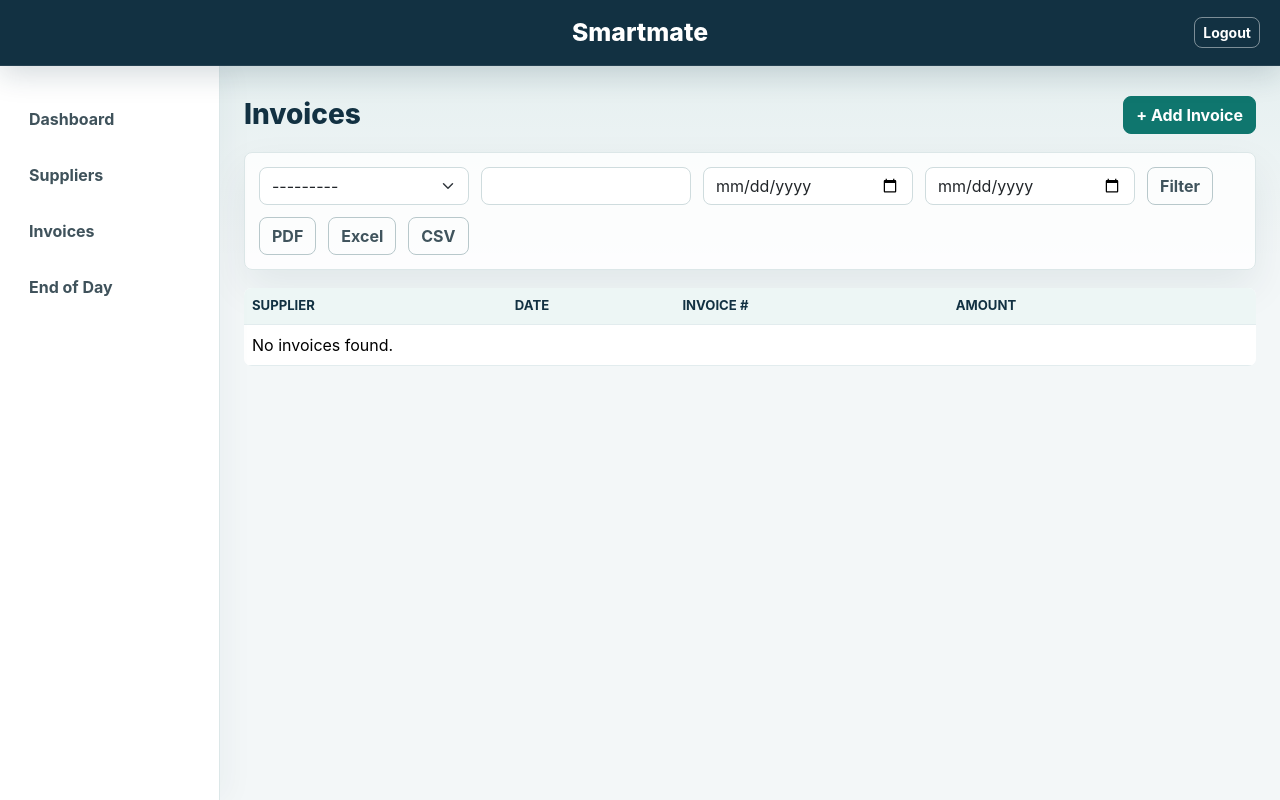
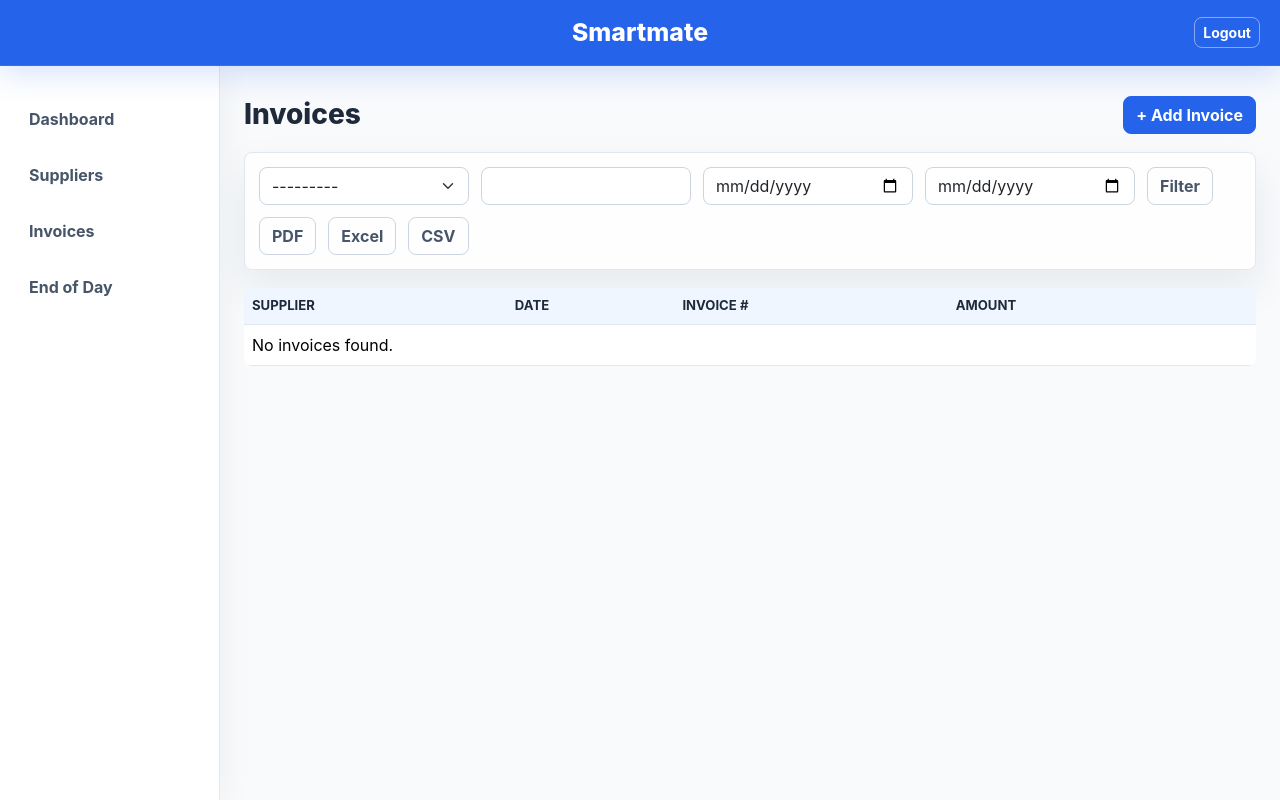
Before and after one commit to Mridoy7/biz-flow, a Django app: page /invoices/ in a window 1280 px wide. Run offline with Django 5.2, Linux system fonts and the light colour scheme; the visitor is signed in with stand-in values (Sample User, id 1); data that the repository does not hold is empty; some libraries are stand-ins or nearby versions.

Commit message:
Update Smartmate store palette

```diff
--- a/gst_app/static/gst_app/css/styles.css
+++ b/gst_app/static/gst_app/css/styles.css
@@ -1,35 +1,36 @@
 :root {
-  --sm-bg: #f3f7f8;
+  --sm-bg: #f8fafc;
   --sm-surface: #ffffff;
-  --sm-surface-soft: #f8fbfb;
-  --sm-ink: #172126;
-  --sm-muted: #64747d;
-  --sm-line: #dce7e8;
-  --sm-navy: #123142;
-  --sm-navy-2: #1e4b5d;
-  --sm-teal: #0f766e;
-  --sm-teal-soft: #e6f4f2;
-  --sm-amber: #d98324;
-  --sm-amber-soft: #fff2df;
-  --sm-red: #b42318;
-  --sm-shadow: 0 18px 42px rgba(18, 49, 66, 0.08);
+  --sm-surface-soft: #f8fafc;
+  --sm-ink: #1e293b;
+  --sm-muted: #64748b;
+  --sm-line: #e2e8f0;
+  --sm-primary: #2563eb;
+  --sm-primary-dark: #1d4ed8;
+  --sm-primary-soft: #eff6ff;
+  --sm-submit: #10b981;
+  --sm-submit-dark: #059669;
+  --sm-warning: #f59e0b;
+  --sm-warning-dark: #d97706;
+  --sm-warning-soft: #fffbeb;
+  --sm-delete: #ef4444;
+  --sm-delete-dark: #dc2626;
+  --sm-shadow: 0 18px 42px rgba(30, 41, 59, 0.08);
 }
 
 body {
-  background:
-    linear-gradient(180deg, rgba(15, 118, 110, 0.08), rgba(243, 247, 248, 0) 260px),
-    var(--sm-bg);
+  background: var(--sm-bg);
   color: var(--sm-ink);
   font-family: Inter, system-ui, -apple-system, BlinkMacSystemFont, "Segoe UI", sans-serif;
 }
 
 a {
-  color: var(--sm-teal);
+  color: var(--sm-primary);
   font-weight: 600;
 }
 
 a:hover {
-  color: var(--sm-navy-2);
+  color: var(--sm-primary-dark);
 }
 
 .page-shell {
@@ -39,9 +40,9 @@ a:hover {
 
 .app-topbar {
   align-items: center;
-  background: var(--sm-navy);
+  background: var(--sm-primary);
   border-bottom: 1px solid rgba(255, 255, 255, 0.08);
-  box-shadow: 0 8px 30px rgba(18, 49, 66, 0.18);
+  box-shadow: 0 8px 30px rgba(37, 99, 235, 0.18);
   display: flex;
   height: 66px;
   justify-content: center;
@@ -87,7 +88,7 @@ a:hover {
 .app-sidebar {
   background: #ffffff;
   border-right: 1px solid var(--sm-line);
-  box-shadow: 8px 0 28px rgba(18, 49, 66, 0.04);
+  box-shadow: 8px 0 28px rgba(30, 41, 59, 0.04);
   flex: 0 0 220px;
   min-height: calc(100vh - 66px);
   padding: 30px 16px;
@@ -97,7 +98,7 @@ a:hover {
 
 .side-link {
   border-radius: 8px;
-  color: #3f525b;
+  color: #475569;
   display: block;
   font-weight: 700;
   margin-bottom: 10px;
@@ -122,7 +123,7 @@ a:hover {
 }
 
 .page-header h1 {
-  color: var(--sm-navy);
+  color: var(--sm-ink);
   font-weight: 800;
 }
 
@@ -142,62 +143,62 @@ a:hover {
 }
 
 .btn-primary {
-  background: var(--sm-teal);
-  border-color: var(--sm-teal);
+  background: var(--sm-primary);
+  border-color: var(--sm-primary);
 }
 
 .btn-primary:hover,
 .btn-primary:focus {
-  background: #0d655f;
-  border-color: #0d655f;
+  background: var(--sm-primary-dark);
+  border-color: var(--sm-primary-dark);
 }
 
 .btn-success {
-  background: var(--sm-amber);
-  border-color: var(--sm-amber);
+  background: var(--sm-submit);
+  border-color: var(--sm-submit);
   color: #ffffff;
 }
 
 .btn-success:hover,
 .btn-success:focus {
-  background: #bf6e18;
-  border-color: #bf6e18;
+  background: var(--sm-submit-dark);
+  border-color: var(--sm-submit-dark);
   color: #ffffff;
 }
 
 .btn-outline-secondary {
-  border-color: #b8c8cb;
-  color: #40545d;
+  border-color: #cbd5e1;
+  color: #475569;
 }
 
 .btn-outline-secondary:hover,
 .btn-outline-secondary:focus {
-  background: var(--sm-navy);
-  border-color: var(--sm-navy);
+  background: var(--sm-ink);
+  border-color: var(--sm-ink);
   color: #ffffff;
 }
 
 .btn-outline-primary {
-  border-color: var(--sm-teal);
-  color: var(--sm-teal);
+  border-color: var(--sm-primary);
+  color: var(--sm-primary);
 }
 
 .btn-outline-primary:hover,
 .btn-outline-primary:focus {
-  background: var(--sm-teal);
-  border-color: var(--sm-teal);
+  background: var(--sm-primary);
+  border-color: var(--sm-primary);
   color: #ffffff;
 }
 
 .btn-outline-danger {
-  border-color: #e4a7a2;
-  color: var(--sm-red);
+  border-color: #fecaca;
+  color: var(--sm-delete);
 }
 
 .btn-outline-danger:hover,
 .btn-outline-danger:focus {
-  background: var(--sm-red);
-  border-color: var(--sm-red);
+  background: var(--sm-delete);
+  border-color: var(--sm-delete);
   color: #ffffff;
 }
 
--- a/gst_app/templates/gst_app/base.html
+++ b/gst_app/templates/gst_app/base.html
@@ -6,7 +6,7 @@
   <meta name="viewport" content="width=device-width, initial-scale=1">
   <title>{% block title %}Smartmate{% endblock %}</title>
   <link rel="stylesheet" href="https://cdn.jsdelivr.net/npm/bootstrap@5.3.3/dist/css/bootstrap.min.css">
-  <link rel="stylesheet" href="{% static 'gst_app/css/styles.css' %}?v=smartmate-theme-1">
+  <link rel="stylesheet" href="{% static 'gst_app/css/styles.css' %}?v=smartmate-store-palette-1">
 </head>
 <body>
   <header class="app-topbar">
```
Also changed, not shown: other parts of gst_app/static/gst_app/css/styles.css (+24 -24 lines).
